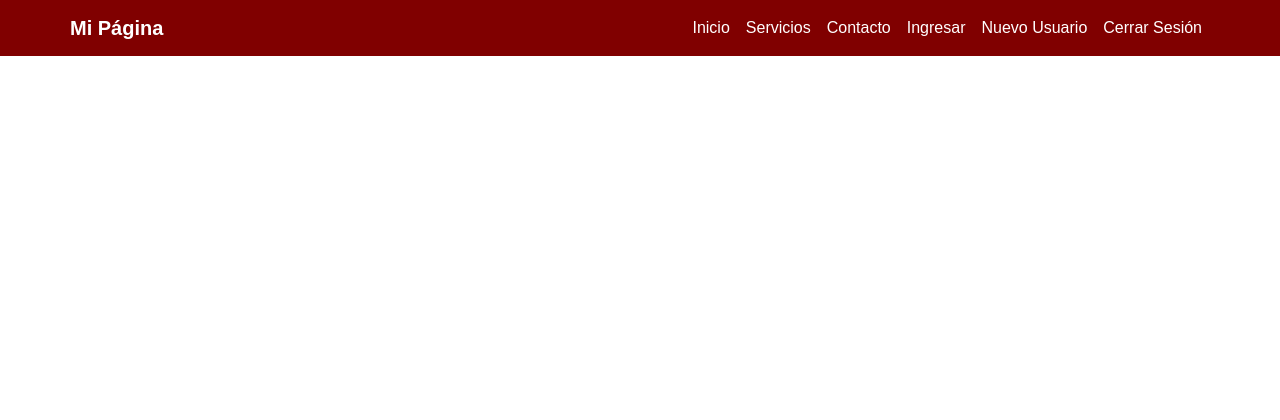
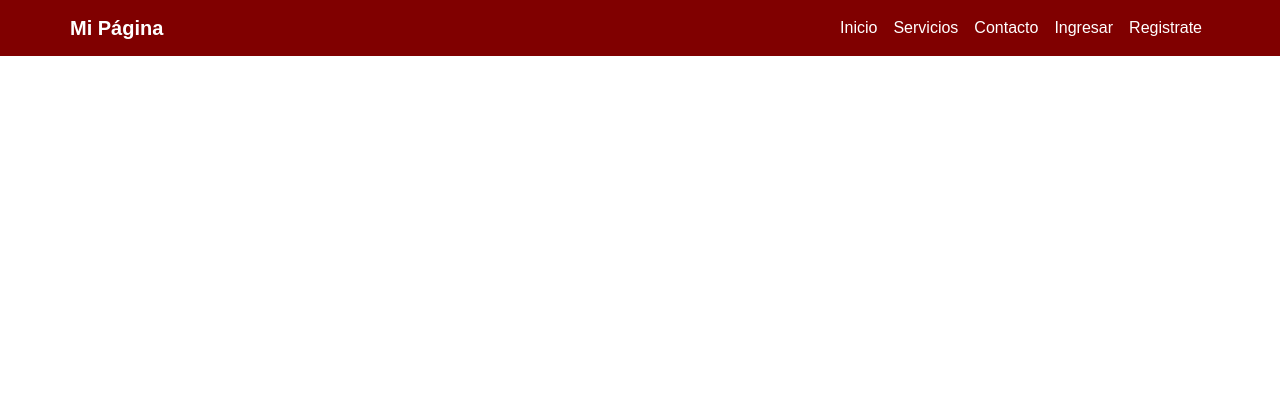
Before and after one commit to 22Enil/PaginaGeneral, a Django app: page /contact/ in a window 1280 px wide. Shown: the top 420 px of the page. Run offline with Django 5.2, Linux system fonts and the light colour scheme; some libraries are stand-ins or nearby versions.

Commit message:
autenticacion para vista de navbar

```diff
--- a/apps/templates/base.html
+++ b/apps/templates/base.html
@@ -35,9 +35,19 @@
                     <li class="nav-item"><a class="nav-link" href="{% url 'index' %}">Inicio</a></li>
                     <li class="nav-item"><a class="nav-link" href="#">Servicios</a></li>
                     <li class="nav-item"><a class="nav-link" href="{% url 'contact' %}">Contacto</a></li>
-                    <li class="nav-item"><a class="nav-link" href="{% url 'login' %}">Ingresar</a></li>
-                    <li class="nav-item"><a class="nav-link" href="{% url 'register' %}">Nuevo Usuario</a></li>
-                    <a class="nav-link" href="{% url 'logout' %}">Cerrar Sesión</a>
+
+                    {# Mostrar enlaces según estado de autenticación #}
+                    {% if user.is_authenticated %}
+                        <li class="nav-item">
+                            <a class="nav-link" href="{% url 'perfil' %}">Perfil</a>
+                        </li>
+                        <li class="nav-item">
+                            <a class="nav-link" href="{% url 'logout' %}">Cerrar Sesión</a>
+                        </li>
+                    {% else %}
+                        <li class="nav-item"><a class="nav-link" href="{% url 'login' %}">Ingresar</a></li>
+                        <li class="nav-item"><a class="nav-link" href="{% url 'register' %}">Registrate</a></li>
+                    {% endif %}
                 </ul>
             </div>
         </nav>
```
